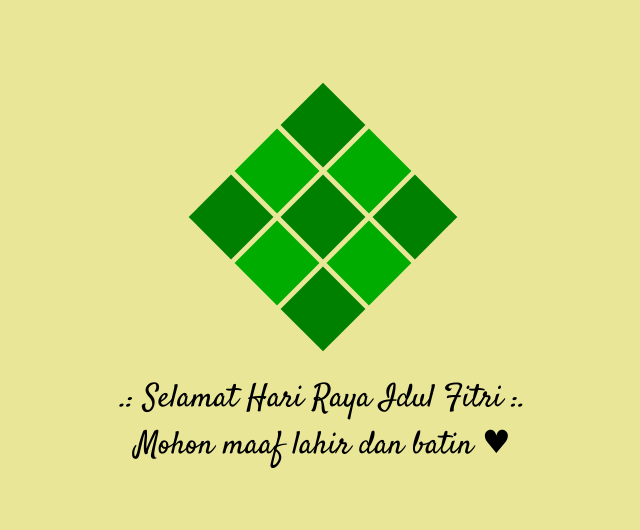
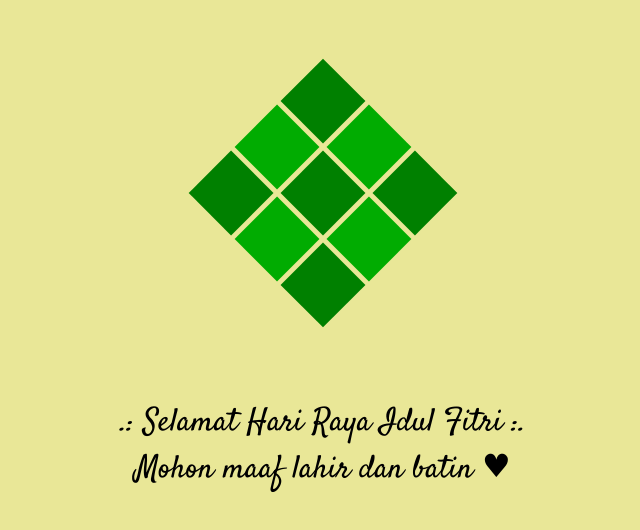
Before and after one commit to shodiqbasiru/belah-ketupat-html-css, a plain HTML site: page index.html in a window 1280 px wide. Shown: the part 112-642 px from the top of the page, without its empty margins (317-957 px from the left). Drawn offline with Linux system fonts and the light colour scheme.

Commit message:
Add margin-bottom for elemen class wrap

```diff
--- a/index.html
+++ b/index.html
@@ -23,7 +23,7 @@
         grid-template-columns: repeat(3, 1fr);
         grid-gap: 5px;
         transform: rotate(45deg);
-        margin-bottom: 4rem;
+        margin-bottom: 7rem;
       }
       .box {
         width: 60px;
@@ -39,6 +39,7 @@
         margin: 0;
         font-family: "Satisfy", cursive;
         font-size: 2rem;
+        text-align: center;
       }
     </style>
   </head>
```
